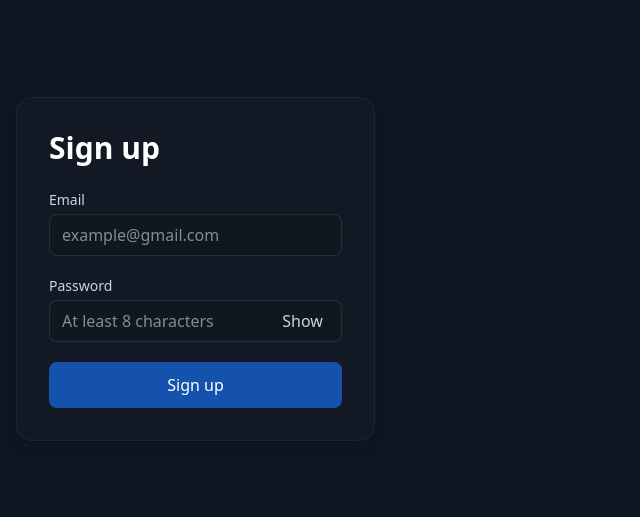
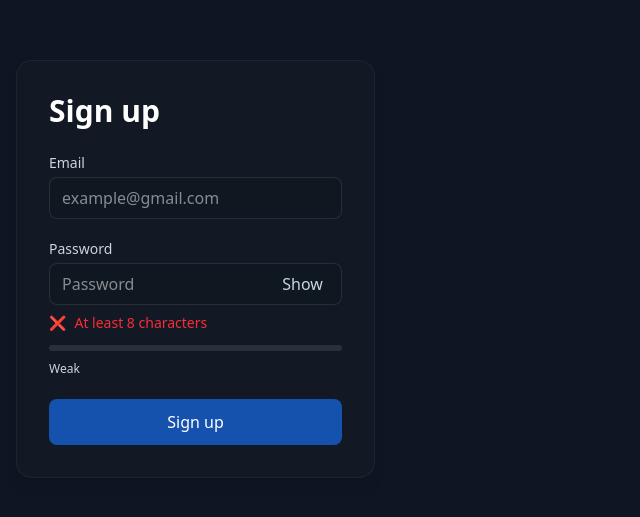
Before and after one commit to VincentLee1208/Personal-Finance-Tracker, a React (Vite) app in the folder web/: page / in a window 1280 px wide. Shown: the part 131-648 px from the top of the page, without its empty margins (0-640 px from the left). Built offline with nearby package versions, Linux system fonts and the light colour scheme.

Commit message:
Added post submit alert and password strength bar

```diff
--- a/web/src/pages/Auth.jsx
+++ b/web/src/pages/Auth.jsx
@@ -12,6 +12,9 @@ export default function Auth() {
 
     const [signupEmail, setSignupEmail] = useState("");
     const [signupPassword, setSignupPassword] = useState("");
+
+    const passwordStrength = signupPassword.length === 0 ? 0 : signupPassword.length < 8 ? 25 :
+    /(?=.*[A-Z])(?=.*\d)(?=.*[^A-Za-z0-9])/.test(signupPassword) ? 100 : 60;
 
     async function handleSignUp(e) {
         e.preventDefault();
@@ -62,7 +65,7 @@ export default function Auth() {
                                 type={showSignupPassword ? "text" : "password"}
                                 value={signupPassword}
                                 onChange={(e) => setSignupPassword(e.target.value)}
-                                placeholder="At least 8 characters"
+                                placeholder="Password"
                                 required
                                 />
                                 <button
@@ -73,10 +76,36 @@ export default function Auth() {
                                     {showSignupPassword ? "Hide" : "Show"}
                                 </button>
                             </div>
+
+                            <div className="mt-2 flex items-center space-x-2 text-sm">
+                                {signupPassword.length >= 8 ? (
+                                    <span className="text-green-500">✅</span>
+                                ) : (
+                                    <span className="text-red-500">❌</span>
+                                )}
+                                <span className={ signupPassword.length >= 8 ? "text-green-500" : "text-red-500" }>
+                                    At least 8 characters
+                                </span>
+                            </div>
+
+                            <div className="mt-2 flex items-center gap-3">
+                                <div className="password-bar">
+                                    <div className="password-fill" style={{ width: `${passwordStrength}%` }} />
+                                </div>
+                            </div>
+                            <span className="text-xs text-slate-300">
+                                    {passwordStrength === 100 ? "Strong" : passwordStrength >= 60 ? "Medium" : "Weak"}
+                                </span>
                         </div>
 
                         <button className="btn !bg-[#1552ad]" type="submit">Sign up</button>
                     </form>
+
+                    {signupMsg && (
+                        <p className={`alert ${signupMsg.type === "success" ? "alert-success" : "alert-error"}`}>
+                            {signupMsg.text}
+                        </p>
+                    )}
                 </div>
             </div>
         </div>
--- a/web/src/styles/Auth.css
+++ b/web/src/styles/Auth.css
@@ -8,7 +8,7 @@
     @apply w-full max-w-5xl grid grid-cols-1 md:grid-cols-2 gap-6;
   }
   .password-bar {
-    @apply h-1.5 w-full bg-white/10 rounded;
+    @apply h-1.5 w-full bg-white/10 rounded mt-1;
   }
   .password-fill {
     @apply h-1.5 rounded bg-orange-400;
--- a/web/src/styles/shared.css
+++ b/web/src/styles/shared.css
@@ -24,8 +24,19 @@
     .btn {
         @apply w-full rounded-lg py-2.5 font-medium transition text-white;
     }
+
+    .alert {
+        @apply mt-4 text-sm p-3 rounded-lg;
+    }
+
+    .alert-success {
+        @apply bg-emerald-900/30 text-emerald-200;
+    }
+
+    .alert-error {
+        @apply bg-rose-900/30 text-rose-200; }
 }
 
 body {
-    @apply bg-[#0a0f18];
+    @apply bg-[#0f1623];
 }
```
